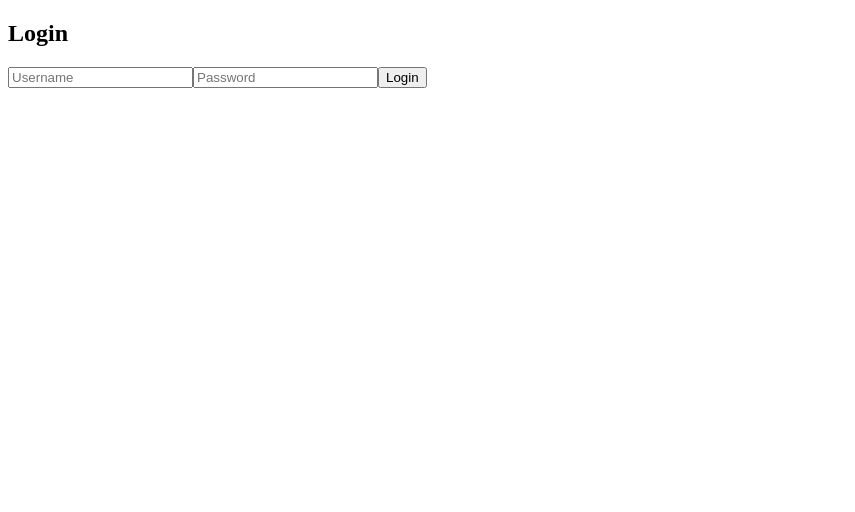
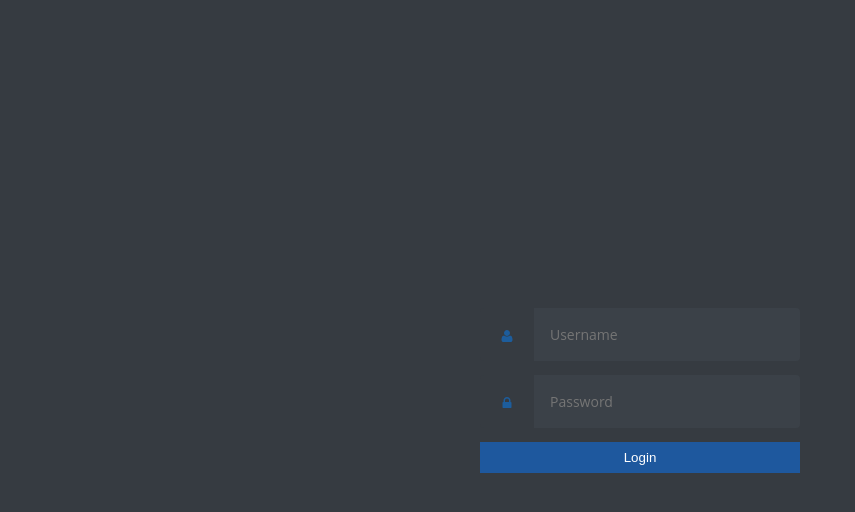
Before and after one commit to Vasyl20/Transport-logistics-application, a React (Create React App) app in the folder frontend/: page /login in a window 1280 px wide. Shown: the top 512 px of the page, without its empty margins (0-855 px from the left). Built offline with nearby package versions, Linux system fonts and the light colour scheme.

Commit message:
changed the design of the login page

```diff
--- a/frontend/src/components/home/home.css
+++ b/frontend/src/components/home/home.css
@@ -0,0 +1,52 @@
+.home-container {
+    font-family: Arial, sans-serif;
+    margin: 20px;
+    padding: 10px;
+  }
+
+  h1 {
+    color: #333;
+    text-align: center;
+  }
+
+  button {
+    padding: 8px 16px;
+    background-color: #007bff;
+    color: white;
+    border: none;
+    cursor: pointer;
+    margin-bottom: 20px;
+  }
+
+  button:hover {
+    background-color: #0056b3;
+  }
+
+  .orders-list {
+    margin-top: 20px;
+  }
+
+  table {
+    width: 100%;
+    border-collapse: collapse;
+    margin-top: 20px;
+  }
+
+  table th, table td {
+    padding: 10px;
+    text-align: left;
+    border: 1px solid #ddd;
+  }
+
+  table th {
+    background-color: #007bff;
+    color: white;
+  }
+
+  table tr:nth-child(even) {
+    background-color: #f9f9f9;
+  }
+
+  table tr:hover {
+    background-color: #f1f1f1;
+  }
--- a/frontend/src/components/home/home.js
+++ b/frontend/src/components/home/home.js
@@ -1,19 +1,31 @@
-import React, { useEffect } from "react";
+import React, { useEffect, useState } from "react";
 import { useNavigate } from "react-router-dom";
+import axios from "axios";
+import './home.css';  // Імпортуємо CSS файл
 
 const Home = () => {
   const navigate = useNavigate();
+  const [orders, setOrders] = useState([]);
 
   useEffect(() => {
     const token = localStorage.getItem("access_token");
-    console.log("Token:", token);
     if (!token) {
       console.log("No token found, redirecting...");
       navigate("/login");
+    } else {
+      // Якщо є токен, отримуємо замовлення
+      axios
+        .get("http://127.0.0.1:8000/api/orders/", {
+          headers: { Authorization: `Bearer ${token}` },
+        })
+        .then((response) => {
+          setOrders(response.data);
+        })
+        .catch((error) => {
+          console.error("Error fetching orders:", error);
+        });
     }
   }, [navigate]);
-
-  console.log("Rendering Home component...");
 
   const handleLogout = () => {
     localStorage.removeItem("access_token");
@@ -21,9 +33,41 @@ const Home = () => {
   };
 
   return (
-    <div className="container">
-      <h1>Welcome to Home Page !!!</h1>
+    <div className="home-container">
+      <h1>Диспетчерський інтерфейс</h1>
       <button onClick={handleLogout}>Logout</button>
+
+      <div className="orders-list">
+        <h2>Список замовлень</h2>
+        <table>
+          <thead>
+            <tr>
+              <th>Номер замовлення</th>
+              <th>Водій</th>
+              <th>Транспортний засіб</th>
+              <th>Статус</th>
+              <th>Дата</th>
+            </tr>
+          </thead>
+          <tbody>
+            {orders.length > 0 ? (
+              orders.map((order) => (
+                <tr key={order.id}>
+                  <td>{order.order_number}</td>
+                  <td>{order.driver}</td>
+                  <td>{order.vehicle}</td>
+                  <td>{order.status}</td>
+                  <td>{order.date}</td>
+                </tr>
+              ))
+            ) : (
+              <tr>
+                <td colSpan="5">Завантаження замовлень...</td>
+              </tr>
+            )}
+          </tbody>
+        </table>
+      </div>
     </div>
   );
 };
--- a/frontend/src/components/login/Login.css
+++ b/frontend/src/components/login/Login.css
@@ -0,0 +1,240 @@
+@use postcss-preset-env {
+    stage: 0;
+  }
+
+  /* config.css */
+
+  :root {
+    --baseColor: #1d5d9c;
+  }
+
+  .bodyLogin {
+    background-color: #363b41;
+    width: 100%;
+    height: 100vh; /* Задаємо висоту на весь екран */
+    display: flex; /* Використовуємо Flexbox для центрування */
+    justify-content: center; /* Центруємо по горизонталі */
+    align-items: center; /* Центруємо по вертикалі */
+  }
+
+  /* helpers/align.css */
+
+  .align {
+    display: grid;
+    place-items: center;
+  }
+
+  .grid {
+    inline-size: 90%;
+    margin-inline: auto;
+    max-inline-size: 20rem;
+  }
+
+  /* helpers/hidden.css */
+
+  .hidden {
+    border: 0;
+    clip: rect(0 0 0 0);
+    height: 1px;
+    margin: -1px;
+    overflow: hidden;
+    padding: 0;
+    position: absolute;
+    width: 1px;
+  }
+
+  /* helpers/icon.css */
+
+  :root {
+    --iconFill: var(--baseColor);
+  }
+
+  .icons {
+    display: none;
+  }
+
+  .icon {
+    block-size: 1em;
+    display: inline-block;
+    fill: var(--iconFill);
+    inline-size: 1em;
+    vertical-align: middle;
+  }
+
+  /* layout/base.css */
+
+  :root {
+    --htmlFontSize: 100%;
+
+
+    --bodyColor: var(--baseColor);
+    --bodyFontFamily: "Open Sans";
+    --bodyFontFamilyFallback: sans-serif;
+    --bodyFontSize: 0.875rem;
+    --bodyFontWeight: 400;
+    --bodyLineHeight: 1.5;
+  }
+
+  * {
+    box-sizing: inherit;
+  }
+
+  html {
+    box-sizing: border-box;
+    font-size: var(--htmlFontSize);
+  }
+
+  body {
+    background-color: var(--bodyBackgroundColor);
+    color: var(--bodyColor);
+    font-family: var(--bodyFontFamily), var(--bodyFontFamilyFallback);
+    font-size: var(--bodyFontSize);
+    font-weight: var(--bodyFontWeight);
+    line-height: var(--bodyLineHeight);
+    margin: 0;
+    min-block-size: 100vh;
+  }
+
+  /* modules/anchor.css */
+
+  :root {
+    --anchorColor: #eee;
+  }
+
+  a {
+    color: var(--anchorColor);
+    outline: 0;
+    text-decoration: none;
+  }
+
+  a:focus,
+  a:hover {
+    text-decoration: underline;
+  }
+
+  /* modules/form.css */
+
+  :root {
+    --formGap: 0.875rem;
+  }
+
+  input {
+    background-image: none;
+    border: 0;
+    color: inherit;
+    font: inherit;
+    margin: 0;
+    outline: 0;
+    padding: 0;
+    transition: background-color 0.3s;
+  }
+
+  input[type="submit"] {
+    cursor: pointer;
+  }
+
+  .form {
+    display: grid;
+    gap: var(--formGap);
+  }
+
+  .form input[type="password"],
+  .form input[type="text"],
+  .form input[type="submit"] {
+    inline-size: 100%;
+  }
+
+  .form__field {
+    display: flex;
+  }
+
+  .form__input {
+    flex: 1;
+  }
+
+  .form__button{
+    width: 100%;
+    background-color: #1e589e;
+  }
+  /* modules/login.css */
+
+  :root {
+    --loginBorderRadus: 0.25rem;
+    --loginColor: #eee;
+
+    --loginInputBackgroundColor: #3b4148;
+    --loginInputHoverBackgroundColor: #434a52;
+
+    --loginLabelBackgroundColor: #363b41;
+
+    --loginSubmitBackgroundColor: #ea4c88;
+    --loginSubmitColor: #eee;
+    --loginSubmitHoverBackgroundColor: #d44179;
+  }
+
+  .login {
+    color: var(--loginColor);
+  }
+
+  .login label,
+  .login input[type="text"],
+  .login input[type="password"],
+  .login input[type="submit"] {
+    border-radius: var(--loginBorderRadus);
+    padding: 1rem;
+  }
+
+  .login label {
+    background-color: var(--loginLabelBackgroundColor);
+    border-bottom-right-radius: 0;
+    border-top-right-radius: 0;
+    padding-inline: 1.25rem;
+  }
+
+  .login input[type="password"],
+  .login input[type="text"] {
+    background-color: var(--loginInputBackgroundColor);
+    border-bottom-left-radius: 0;
+    border-top-left-radius: 0;
+  }
+
+  .login input[type="password"]:focus,
+  .login input[type="password"]:hover,
+  .login input[type="text"]:focus,
+  .login input[type="text"]:hover {
+    background-color: var(--loginInputHoverBackgroundColor);
+  }
+
+  .login input[type="submit"] {
+    background-color: var(--loginSubmitBackgroundColor);
+    color: var(--loginSubmitColor);
+    font-weight: 700;
+    text-transform: uppercase;
+  }
+
+  .login input[type="submit"]:focus,
+  .login input[type="submit"]:hover {
+    background-color: var(--loginSubmitHoverBackgroundColor);
+  }
+
+  /* modules/text.css */
+
+  p {
+    margin-block: 1.5rem;
+  }
+
+  .text--center {
+    text-align: center;
+  }
+  .link-button {
+    background: none;
+    border: none;
+    /* color: #007bff; */
+    color: #195492;
+    text-decoration: underline;
+    cursor: pointer;
+  }
+
+  .link-button:hover {
+    text-decoration: none;
+  }
--- a/frontend/src/components/login/login.js
+++ b/frontend/src/components/login/login.js
@@ -1,6 +1,7 @@
 import React, { useState } from "react";
 import { useNavigate } from "react-router-dom";
 import axios from "axios";
+import './login.css';
 
 const Login = () => {
   const [username, setUsername] = useState("");
@@ -22,26 +23,66 @@ const Login = () => {
   };
 
   return (
-    <div className="container">
-      <h2>Login</h2>
-      <form onSubmit={handleLogin}>
+    <div className="bodyLogin">
+      <div className="grid">
+      <form onSubmit={handleLogin} className="form login">
+      <div className="form__field">
+        <label htmlFor="login__username">
+          <svg className="icon">
+            <use xlinkHref="#icon-user" />
+          </svg>
+          <span className="hidden">Username</span>
+        </label>
         <input
+          id="login__username"
           type="text"
+          name="username"
+          className="form__input"
           placeholder="Username"
           value={username}
           onChange={(e) => setUsername(e.target.value)}
           required
         />
+      </div>
+
+      <div className="form__field">
+        <label htmlFor="login__password">
+          <svg className="icon">
+            <use xlinkHref="#icon-lock" />
+          </svg>
+          <span className="hidden">Password</span>
+        </label>
         <input
+          id="login__password"
           type="password"
+          name="password"
+          className="form__input"
           placeholder="Password"
           value={password}
           onChange={(e) => setPassword(e.target.value)}
           required
         />
-        <button type="submit">Login</button>
-      </form>
-    </div>
+      </div>
+
+      <div className="form__field">
+        <button type="submit" className="form__button">Login</button>
+      </div>
+    </form>
+
+
+    <svg xmlns="http://www.w3.org/2000/svg" className="icons" style={{ display: "none" }}>
+      <symbol id="icon-arrow-right" viewBox="0 0 1792 1792">
+        <path d="M1600 960q0 54-37 91l-651 651q-39 37-91 37-51 0-90-37l-75-75q-38-38-38-91t38-91l293-293H245q-52 0-84.5-37.5T128 1024V896q0-53 32.5-90.5T245 768h704L656 474q-38-36-38-90t38-90l75-75q38-38 90-38 53 0 91 38l651 651q37 35 37 90z" />
+      </symbol>
+      <symbol id="icon-lock" viewBox="0 0 1792 1792">
+        <path d="M640 768h512V576q0-106-75-181t-181-75-181 75-75 181v192zm832 96v576q0 40-28 68t-68 28H416q-40 0-68-28t-28-68V864q0-40 28-68t68-28h32V576q0-184 132-316t316-132 316 132 132 316v192h32q40 0 68 28t28 68z" />
+      </symbol>
+      <symbol id="icon-user" viewBox="0 0 1792 1792">
+        <path d="M1600 1405q0 120-73 189.5t-194 69.5H459q-121 0-194-69.5T192 1405q0-53 3.5-103.5t14-109T236 1084t43-97.5 62-81 85.5-53.5T538 832q9 0 42 21.5t74.5 48 108 48T896 971t133.5-21.5 108-48 74.5-48 42-21.5q61 0 111.5 20t85.5 53.5 62 81 43 97.5 26.5 108.5 14 109 3.5 103.5zm-320-893q0 159-112.5 271.5T896 896 624.5 783.5 512 512t112.5-271.5T896 128t271.5 112.5T1280 512z" />
+      </symbol>
+    </svg>
+  </div></div>
+
   );
 };
 
--- a/frontend/src/components/routes/AppRoutes.js
+++ b/frontend/src/components/routes/AppRoutes.js
@@ -5,17 +5,31 @@ import Home from "../home/home";
 import Login from "../login/login";
 import NotFound from "../error/404/notFound";
 
+// Захищений маршрут
+const ProtectedRoute = ({ children }) => {
+  // Перевірка наявності токена в localStorage
+  const token = localStorage.getItem("access_token");
+
+  // Якщо токен відсутній, перенаправляємо на сторінку логіну
+  if (!token) {
+    return <Navigate to="/login" />;
+  }
+
+  return children;
+};
 
 function AppRoutes() {
   return (
     <Router>
       <Routes>
-        <Route path="/" element={<Home />} />
+        {/* Перевірка на токен для доступу до головної сторінки */}
+        <Route path="/home" element={<ProtectedRoute><Home /></ProtectedRoute>} />
         <Route path="/login" element={<Login />} />
-        <Route path="/home" element={<Home />} />
 
-        <Route path="/" element={<Navigate to="/login" />} /> {/* Перенаправлення на login */}
-        <Route path="*" element={<NotFound />} /> {/* Всі невідомі маршрути → 404 */}
+
+
+        <Route path="/" element={<Navigate to="/login" />} /> {/*  Перенаправлення на login */}
+        <Route path="*" element={<NotFound />} />
 
       </Routes>
     </Router>
```
Also changed, not shown: 1 other file (tests, documents, lock files or other folders).
